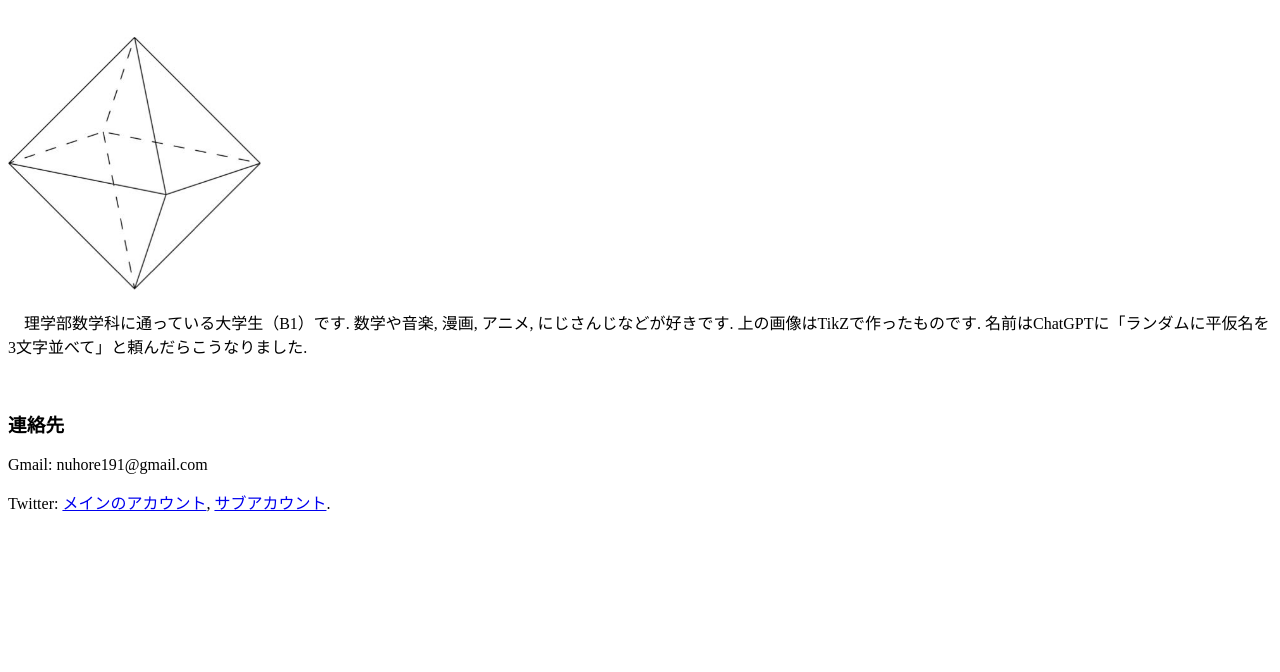
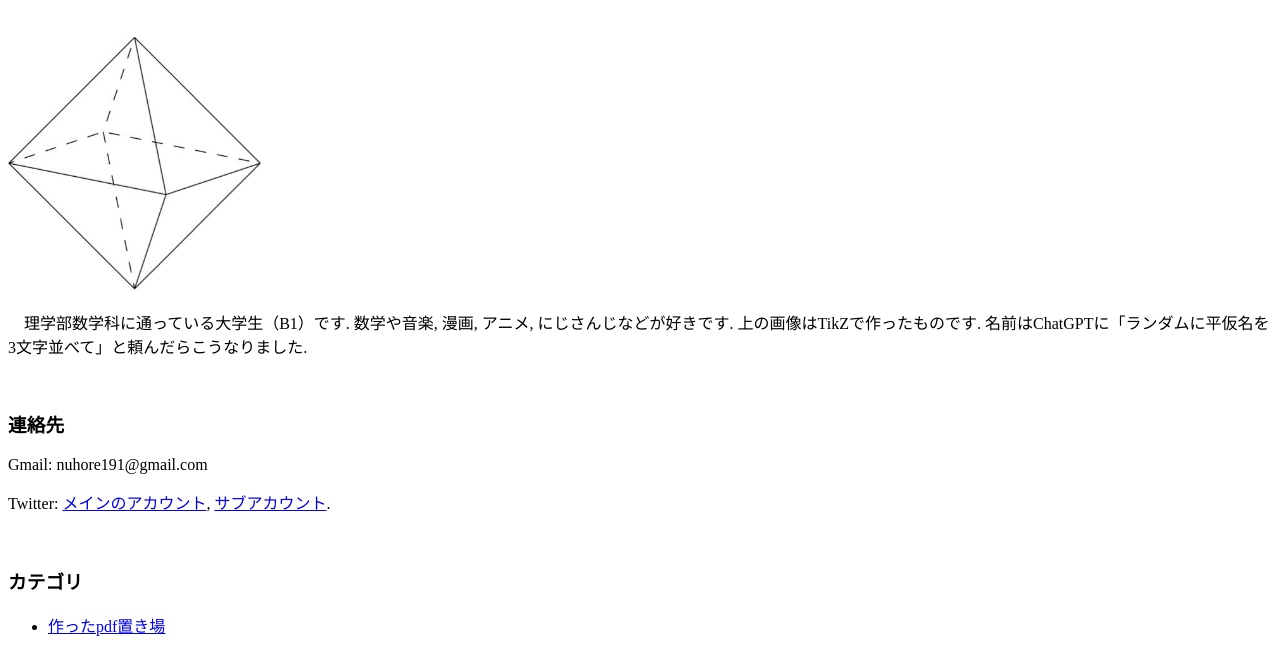
Before and after one commit to nuhore/homepage, a plain HTML site: page index.html in a window 1280 px wide. Shown: the part 70-742 px from the top of the page. Drawn offline with Linux system fonts and the light colour scheme.

Commit message:
Update index.html

```diff
--- a/index.html
+++ b/index.html
@@ -20,15 +20,13 @@
         <h3>連絡先</h3>
         <p>Gmail: nuhore191@gmail.com</p>
         <p>Twitter: <a href = "https://x.com/nuhore191">メインのアカウント</a>, <a href = "https://x.com/fumowe5">サブアカウント</a>.</p>
-<!--
+
         <br>
 
         <h3>カテゴリ</h3>
 
         <ul>
-            <li><a href = "math.html">数学</a></li>
-            <li><a href = "hobby.html">趣味</a></li>
+            <li><a href = "pdf.html">作ったpdf置き場</a></li>
         </ul>
--->
     </body>
 </html>
```
